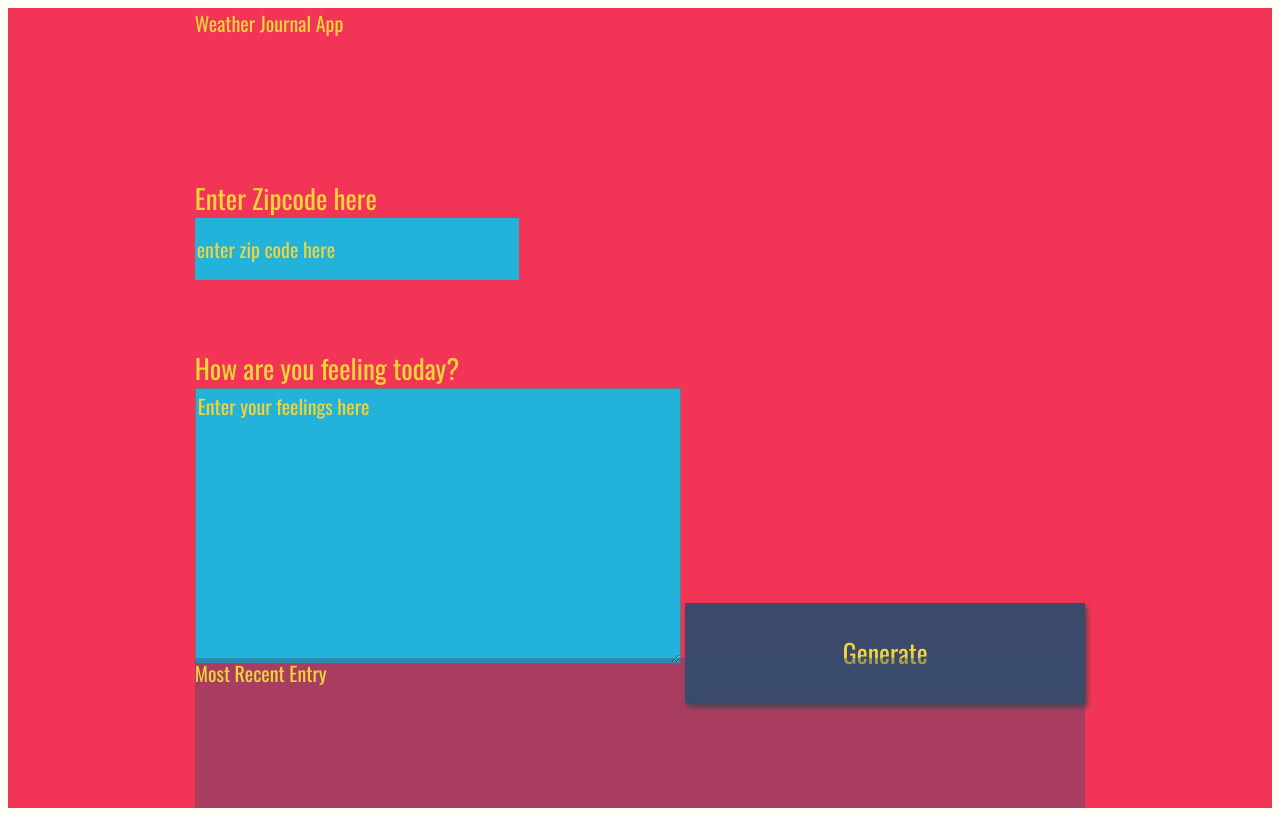
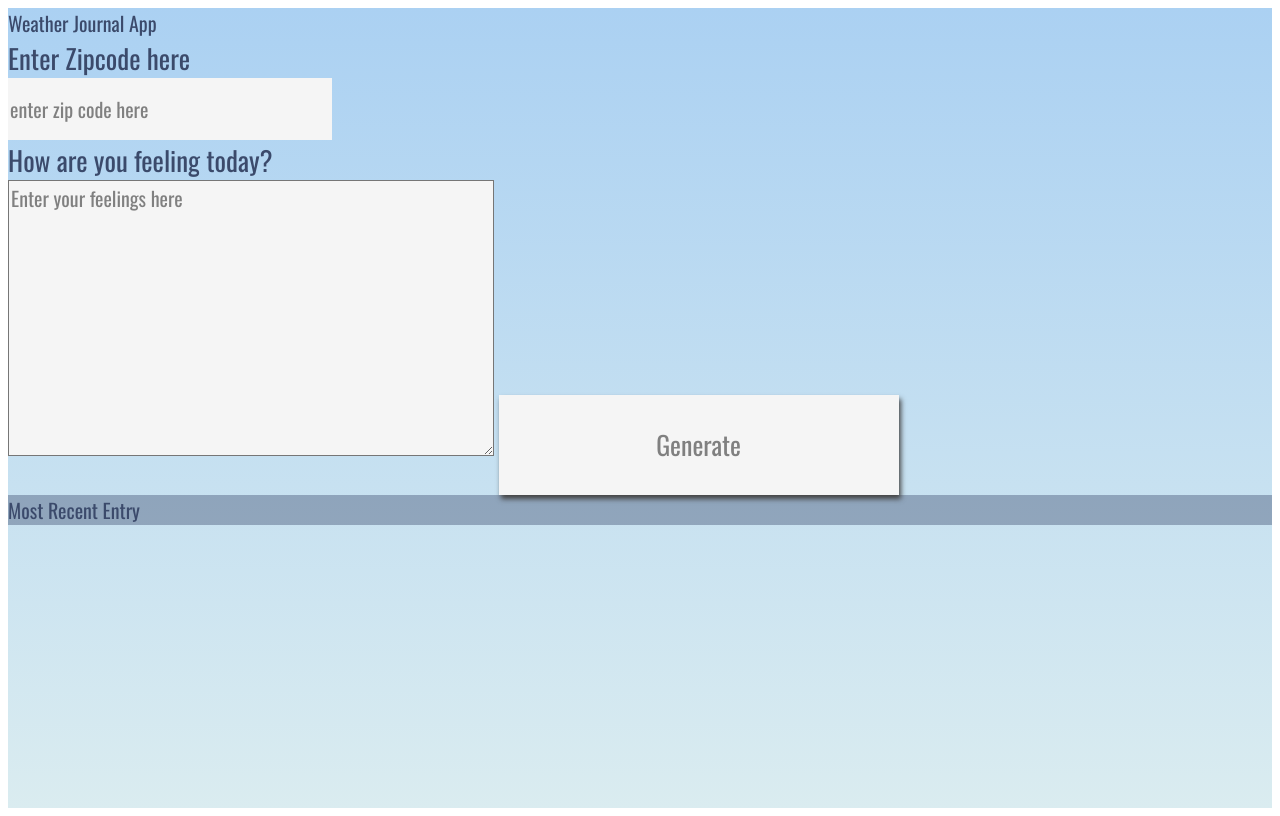
Before and after one commit to talaalshaar/Front-End-Udacity, a website: page weather-journal-app/website/index.html in a window 1280 px wide. Drawn offline with nearby package versions, Linux system fonts and the light colour scheme; a web font is replaced by a local one.

Commit message:
style updates

```diff
--- a/weather-journal-app/website/app.js
+++ b/weather-journal-app/website/app.js
@@ -65,9 +65,9 @@ const  postData = async(url = '', data = {}) => {
       const req = await fetch('/add');
       try{
         const allData = await req.json();
-        document.getElementById('date').innerHTML = "Date: " + allData.date;
-        document.getElementById('temp').innerHTML = "Temp: " + allData.temp;
-        document.getElementById('content').innerHTML = "Content: "+ allData.content;
+        document.getElementById('date').innerHTML = `Date: ${allData.date}`;
+        document.getElementById('temp').innerHTML = `Temp: ${allData.temp}`;
+        document.getElementById('content').innerHTML = `Temp: ${allData.content}`;
 
       }catch(error){
         console.log("error", error);
--- a/weather-journal-app/website/index.html
+++ b/weather-journal-app/website/index.html
@@ -19,7 +19,7 @@
   <div class ="holder feel">
     <label for="feelings">How are you feeling today?</label>
     <textarea class= "myInput" id="feelings" placeholder="Enter your feelings here" rows="9" cols="50"></textarea>
-    <button id="generate" type = "submit"> Generate </button>
+    <button id="generate" type = "button"> Generate </button>
   </div>
   <div class ="holder entry">
     <div class = "title">Most Recent Entry</div>
--- a/weather-journal-app/website/style.css
+++ b/weather-journal-app/website/style.css
@@ -1,30 +1,31 @@
-body{
-    background: #fffff8;
+.body{
+    display: block;
     font-family: -apple-system, BlinkMacSystemFont, sans-serif;
 }
 
 #app{
-    display: grid;
+    background: rgb(218, 236, 240);
+    background: linear-gradient(0deg, rgb(218, 236, 240) 0%, rgba(144, 194, 238, 0.756) 100%);
+    display:block;
     grid-auto-rows: minmax(150px, auto);
     /* grid-template-columns:  */
     height:100vh;
-    background: #f23557;
-    color: #f0d43a;
+    color: #3b4a6b;
     justify-content: center;
     grid-gap: 1em;
     font-size: 20px;
     font-family: 'Oswald', sans-serif;
 }
 
-.holder{
+/* .holder{
 
-}
+} */
 
 .entry{
     background: rgba(59, 74, 107, .4);
 }
 
-#entryHolder{
+/* #entryHolder{
 
 }
 
@@ -45,7 +46,7 @@ body{
 }
 .title{
 
-}
+} */
 
 /*  Basic Styling To Override Default For Basic HTML Elements */
 label{
@@ -54,21 +55,21 @@ label{
 }
 
 input{
-    display:block;
     height: 60px;
     width: 320px;
-    background:#22b2da;
-    color: #f0d43a;
+    background:whitesmoke;
+    color: gray;
     font-size: 20px;
     font-family: 'Oswald', sans-serif;
     border: none;
 }
 
 button{
+    display: inline-block;
     width: 400px;
     height: 100px;
-    background: #3b4a6b;
-    color: #f0d43a;
+    background:whitesmoke;
+    color: gray;
     font-size: 26px;
     font-family: 'Oswald', sans-serif;
     border: none;
@@ -79,8 +80,8 @@ h1{
 }
 
 textarea{
-    background:#22b2da;
-    color: #f0d43a;
+    background:whitesmoke;
+    color: gray;
     font-size: 20px;
     font-family: 'Oswald', sans-serif;
 }
@@ -93,19 +94,19 @@ button:focus {
 }
 /* Style for Placeholder Text*/
 ::placeholder { /* Firefox, Chrome, Opera */
-    color: #f0d43a;
+    color: gray;
     font-family: 'Oswald', sans-serif;
 
 }
 
 :-ms-input-placeholder { /* Internet Explorer 10-11 */
-    color: #f0d43a;
+    color:gray;
     font-family: 'Oswald', sans-serif;
 
 }
 
 ::-ms-input-placeholder { /* Microsoft Edge */
-    color: #f0d43a;
+    color: gray;
     font-family: 'Oswald', sans-serif;
 
 }
```
